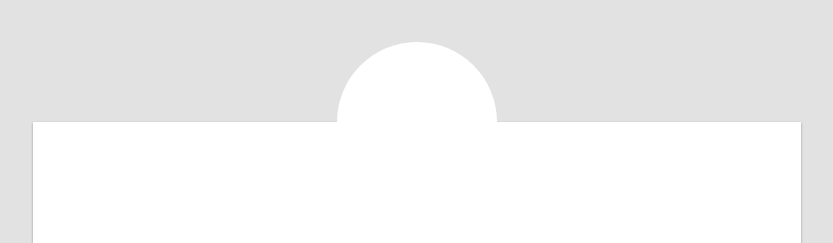
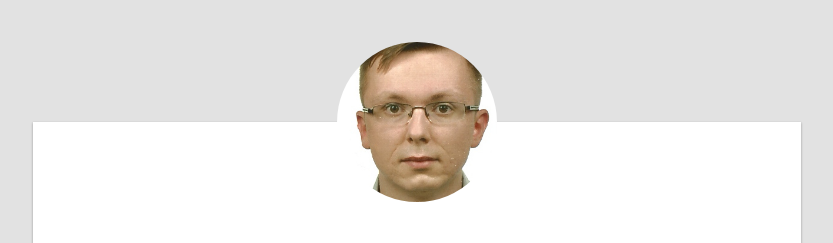
Before and after one commit to tmaciej/tmaciej.github.io, a plain HTML site: page index.html in a window 1280 px wide. Shown: the top 243 px of the page, without its empty margins (223-1056 px from the left). Drawn offline with nearby package versions, Linux system fonts and the light colour scheme.

Commit message:
Fix photo url

```diff
--- a/assets/styles/home.css
+++ b/assets/styles/home.css
@@ -17,7 +17,7 @@
 
 .photo {
   background-color: #fff;
-  background-image: url('/assets/photo.jpg');
+  background-image: url('/assets/images/photo.jpg');
   background-position: center center;
   background-size: cover;
   border-radius: 50%;
```
